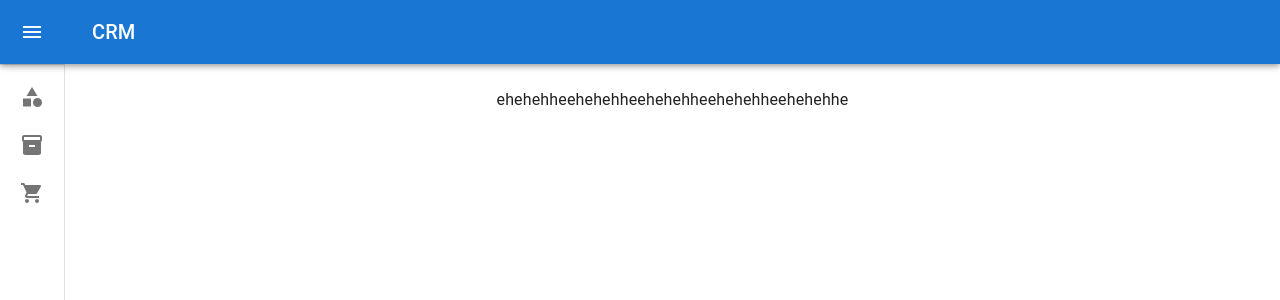
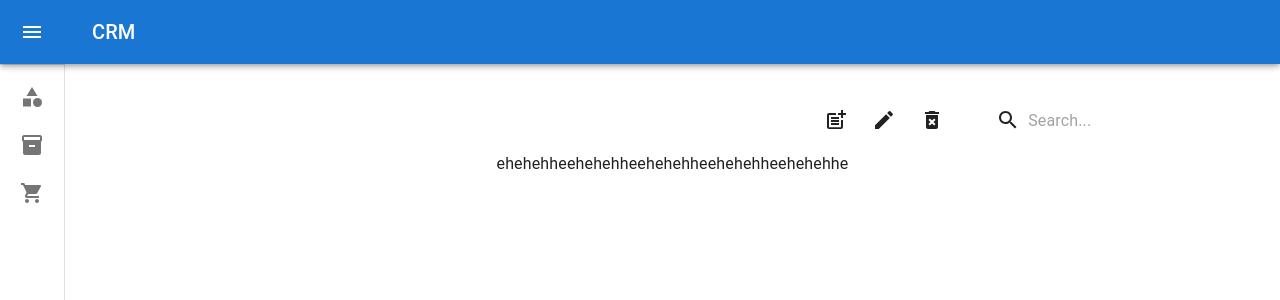
Before and after one commit to lidz77/hob-store-v2, a React (Create React App) app in the folder client/: page /admin/categories in a window 1280 px wide. Shown: the top 300 px of the page. Built offline with nearby package versions, Linux system fonts and the light colour scheme.

Commit message:
finised category toolbar layout

```diff
--- a/client/src/App.js
+++ b/client/src/App.js
@@ -3,9 +3,9 @@ import {BrowserRouter, Routes, Route} from 'react-router-dom';
 import ROUTES from './app/ROUTES';
 import './App.css';
 import Administration from './app/Administration'
-import CategoriesList from './features/admin/categories/CategoriesList';
-import ProductsList from './features/admin/products/ProductsList';
-import OrdersList from './features/admin/orders/OrdersList';
+import Categories from './features/admin/categories/Categories';
+import Products from './features/admin/products/Products';
+import Orders from './features/admin/orders/Orders';
 
 function App() {
   return (
@@ -15,9 +15,9 @@ function App() {
           <Route
             path={ROUTES.adminRoute()} element={<Administration />}
             >
-            <Route path={ROUTES.categoriesAdmin()} element={<CategoriesList />} />
-            <Route path={ROUTES.productsAdmin()} element={<ProductsList />} />
-            <Route path={ROUTES.ordersAdmin()} element={<OrdersList />} />
+            <Route path={ROUTES.categoriesAdmin()} element={<Categories />} />
+            <Route path={ROUTES.productsAdmin()} element={<Products />} />
+            <Route path={ROUTES.ordersAdmin()} element={<Orders />} />
           </Route>
         </Routes>
       </BrowserRouter>
--- /dev/null
+++ b/client/src/features/admin/categories/Categories.js
@@ -0,0 +1,22 @@
+import React from 'react';
+import CategoresList from './CategoriesList';
+import Box from '@mui/material/Box';
+const Categories = () => {
+  return (
+    <main>
+      <Box>
+        <CategoresList />
+      </Box>
+      <Box>
+        <span>ehehehhe</span>
+        <span>ehehehhe</span>
+        <span>ehehehhe</span>
+        <span>ehehehhe</span>
+        <span>ehehehhe</span>
+      </Box>
+    </main>
+  )
+}
+
+
+export default Categories
--- a/client/src/features/admin/categories/CategoriesList.js
+++ b/client/src/features/admin/categories/CategoriesList.js
@@ -1,16 +1,97 @@
-import React from 'react'
+import React from 'react';
+import {styled, alpha} from '@mui/material/styles';
+import Box from '@mui/material/Box';
+import Toolbar from '@mui/material/Toolbar';
+import SearchIcon from '@mui/icons-material/Search';
+import InputBase from '@mui/material/InputBase';
+import PostAddIcon from '@mui/icons-material/PostAdd';
+import IconButton from '@mui/material/IconButton';
+import ModeIcon from '@mui/icons-material/Mode';
+import DeleteForeverIcon from '@mui/icons-material/DeleteForever';
 
-const CategoriesList = () => {
+const Search = styled('div')(({theme}) => ({
+  position: 'relative',
+  borderRadius: theme.shape.borderRadius,
+  backgroundColor: alpha(theme.palette.common.white, 0.15),
+  '&:hover': {
+    backgroundColor: alpha(theme.palette.common.white, 0.25),
+  },
+  marginRight: theme.spacing(2),
+  marginLeft: 0,
+  width: '100%',
+  [theme.breakpoints.up('sm')]: {
+    marginLeft: theme.spacing(3),
+    width: 'auto'
+  },
+}));
+
+const SearchIconWrapper = styled('div')(({theme}) => ({
+  padding: theme.spacing(0, 2),
+  height: '100%',
+  position: 'absolute',
+  pointerEvents: 'none',
+  display: 'flex',
+  alignItems: 'center',
+  justifyContent: 'center',
+}));
+
+const StyleInputBase = styled(InputBase)(({theme}) => ({
+  color: 'inherit',
+  '& .MuiInputBase-input': {
+    padding: theme.spacing(1, 1, 1, 0),
+    paddingLeft: `calc(1em + ${theme.spacing(4)})`,
+    transition: theme.transitions.create('width'),
+    width: '100%',
+    [theme.breakpoints.up('md')]: {
+      width: '20ch'
+    },
+  },
+}))
+
+const CategoresList = () => {
   return (
-    <main>
-      <span>ehehehhe</span>
-      <span>ehehehhe</span>
-      <span>ehehehhe</span>
-      <span>ehehehhe</span>
-      <span>ehehehhe</span>
-    </main>
+    <Box sx={{ flexGrow : 1}}>
+      <Toolbar position="static">
+        <Box sx={{flexGrow : 1}} />
+        <Box sx={{display: {xs: 'none', md: 'flex'}}}>
+          <IconButton
+            size="large"
+            aria-label="Add new category"
+            color="inherit"
+            >
+            <PostAddIcon />
+          </IconButton>
+        </Box>
+        <Box sx={{display: {xs: 'none', md: 'flex'}}}>
+          <IconButton
+            size="large"
+            aria-label="Edit category"
+            color="inherit"
+            >
+            <ModeIcon />
+          </IconButton>
+        </Box>
+        <Box sx={{display: {xs: 'none', md: 'flex'}}}>
+          <IconButton
+            size="large"
+            aria-label="Delete category"
+            color="inherit"
+            >
+            <DeleteForeverIcon />
+          </IconButton>
+        </Box>
+        <Search>
+          <SearchIconWrapper>
+            <SearchIcon />
+          </SearchIconWrapper>
+          <StyleInputBase
+            placeholder="Search..."
+            inputProps={{ 'aria-label': 'search'}}
+            />
+        </Search>
+      </Toolbar>
+    </Box>
   )
 }
 
-
-export default CategoriesList
+export default CategoresList
--- a/client/src/features/admin/orders/OrdersList.js
+++ b/client/src/features/admin/orders/Orders.js
@@ -1,6 +1,6 @@
 import React from 'react'
 
-const OrdersList = (props) => {
+const Orders = (props) => {
   return (
     <main>
       <span>Orders List</span>
@@ -11,4 +11,4 @@ const OrdersList = (props) => {
   )
 }
 
-export default OrdersList
+export default Orders
```
Also changed, not shown: client/src/app/Administration.js (+6 -6 lines), client/src/features/admin/products/Products.js (renamed from client/src/features/admin/products/ProductsList.js).
